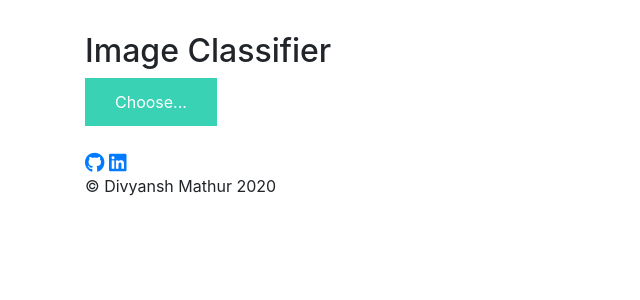
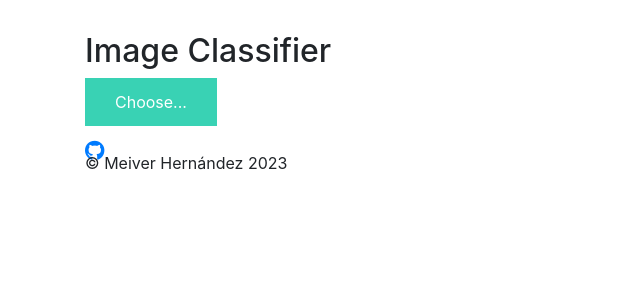
Before and after one commit to meiaxx/Pest_Detector_IA, a Flask app: page / in a window 1280 px wide. Shown: the part 56-356 px from the top of the page, without its empty margins (0-640 px from the left). Run offline with Flask 2, Linux system fonts and the light colour scheme; some libraries are stand-ins or nearby versions.

Commit message:
Update base.html
test

```diff
--- a/templates/base.html
+++ b/templates/base.html
@@ -25,10 +25,9 @@
         <div id="content" style="margin-top:2em">{% block content %}{% endblock %}</div>
         <div class='footer'>
            <div class="contact">
-               <a target="_blank" href="https://github.com/divyansh1195"><i class="fab fa-github fa-lg contact-icon"></i></a>
-               <a target="_blank" href="linkedin.com/in/divyansh-mathur-229190155/"><i class="fab fa-linkedin fa-lg contact-icon"></i></a>
+               <a target="_blank" href="https://github.com/meiaxx"><i class="fab fa-github fa-lg contact-icon"></i></a>
            </div>
-           <p class='footer-description'>© Divyansh Mathur 2020</p>
+           <p class='footer-description'>© Meiver Hernández 2023</p>
     </div>
 </body>
 
```
